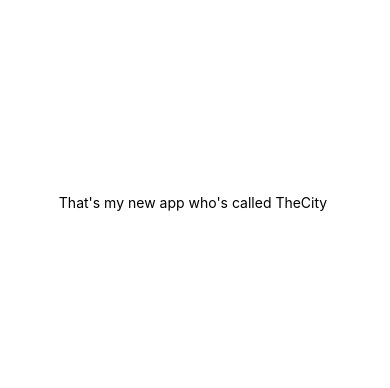
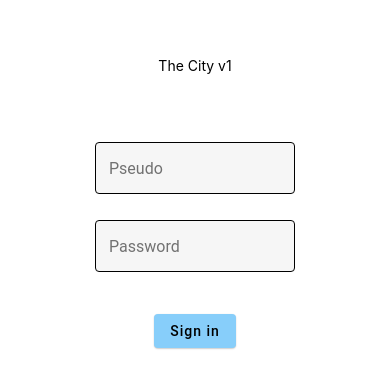
Before and after one commit to Moumou-coder/TheCity-Mobile1, a React Native app: screen / in a window 390 px wide. Shown: the part 220-608 px from the top of the page. Built offline with nearby package versions, Linux system fonts and the light colour scheme.

Commit message:
ScreenSignIn v1

```diff
--- a/App.js
+++ b/App.js
@@ -1,13 +1,15 @@
-import { StatusBar } from 'expo-status-bar';
 import React from 'react';
 import { StyleSheet, Text, View } from 'react-native';
 
+import SignInScreen from "./screen/SignInScreen";
+
+let content = <SignInScreen/>
+
 export default function App() {
   return (
-    <View style={styles.container}>
-      <Text>That's my new app who's called TheCity </Text>
-      <StatusBar style="auto" />
-    </View>
+      <View style={styles.container}>
+        {content}
+      </View>
   );
 }
 
@@ -17,5 +19,5 @@
     backgroundColor: '#fff',
     alignItems: 'center',
     justifyContent: 'center',
-  },
+  }
 });
--- a/app.json
+++ b/app.json
@@ -1,6 +1,6 @@
 {
   "expo": {
-    "name": "the-city-app",
+    "name": "TheCity",
     "slug": "the-city-app",
     "version": "1.0.0",
     "orientation": "portrait",
--- a/package.json
+++ b/package.json
@@ -13,6 +13,7 @@
     "react": "16.13.1",
     "react-dom": "16.13.1",
     "react-native": "https://github.com/expo/react-native/archive/sdk-40.0.1.tar.gz",
+    "react-native-paper": "^4.9.2",
     "react-native-web": "~0.13.12"
   },
   "devDependencies": {
--- /dev/null
+++ b/screen/SignInScreen.js
@@ -0,0 +1,64 @@
+import React, { useState } from 'react';
+import { View, Text, StyleSheet} from 'react-native';
+import { TextInput, Button} from 'react-native-paper';
+
+
+const SignInScreen= props => {
+
+    const [textP, setTextP] = useState('');
+    const [textM, setTextM] = useState('');
+
+    return (
+        <View style={styles.screen}>
+            <Text style={styles.title}>The City v1</Text>
+            <View style={styles.inputContainer}>
+                <TextInput
+                    style={styles.input}
+                    value={textP}
+                    placeholder="Pseudo"
+                    mode={'outlined'}
+                    selectionColor={'black'}
+                    outlineColor={'black'}
+                    onChangeText={textP => setTextP(textP)}
+                />
+                <TextInput
+                    style={styles.input}
+                    value={textM}
+                    placeholder="Password"
+                    mode={'outlined'}
+                    selectionColor={'black'}
+                    outlineColor={'black'}
+                    onChangeText={textM => setTextM(textM)}
+                />
+            </View>
+            <View>
+                <Button  uppercase={false} mode="contained" color={'#87cefa'}  onPress={() => console.log('Pressed') }>
+                    Sign in
+                </Button>
+            </View>
+        </View>
+    );
+}
+
+const styles = StyleSheet.create({
+    screen: {
+        padding: 20,
+        alignItems: 'center'
+    },
+    title: {
+
+    },
+    inputContainer :{
+        marginTop : 50,
+        padding : 2,
+        marginBottom :30
+    },
+    input: {
+        width: 200,
+        height: 50,
+        textAlign: 'left',
+        margin:10
+    },
+});
+
+export default SignInScreen;
```
Also changed, not shown: TemplateComponent.txt (added), assets/logo/logo.png (added), notes.txt (added), 1 other file (tests, documents, lock files or other folders).
